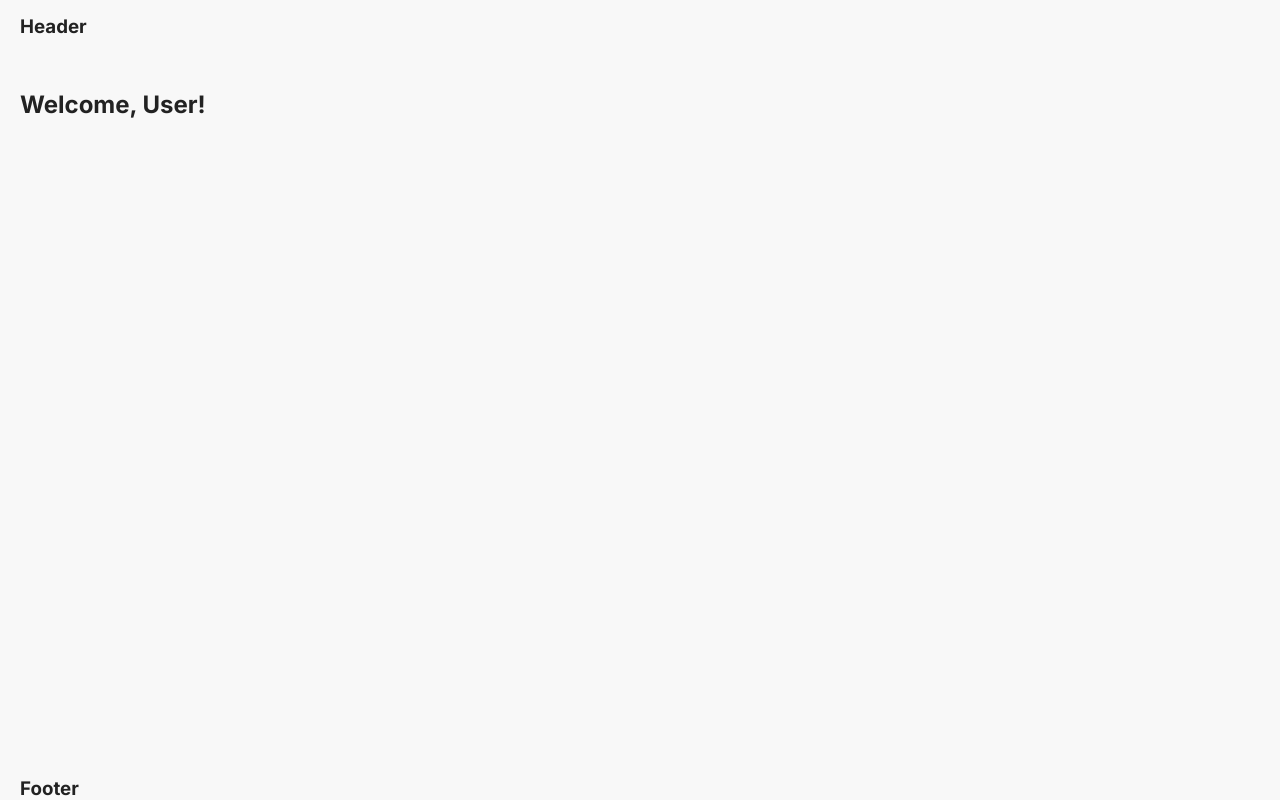
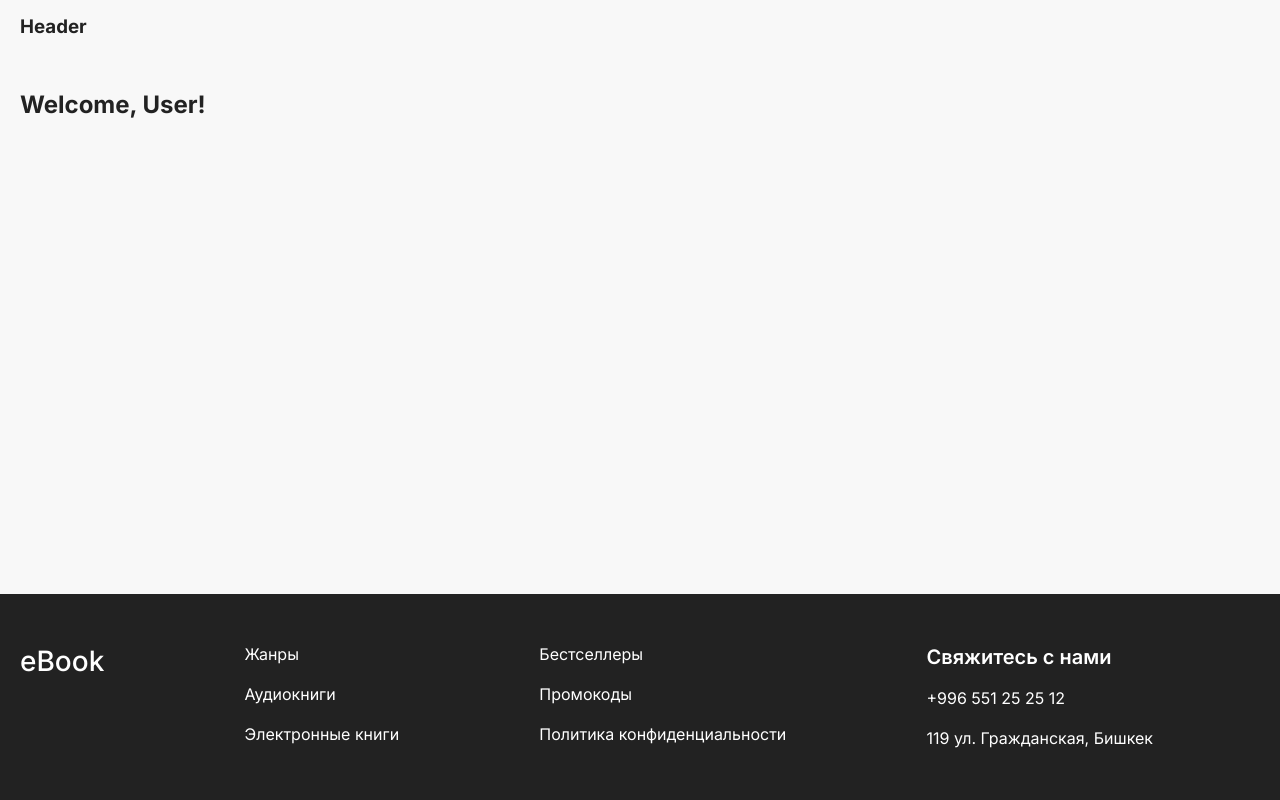
Before and after one commit to peaksoft-school/e-book-js12, a React (Vite) app: page / in a window 1280 px wide. Built offline with nearby package versions, Linux system fonts and the light colour scheme.

Commit message:
added new footer

```diff
--- a/src/pagesUser/components/layout/footer/Footer.module.scss
+++ b/src/pagesUser/components/layout/footer/Footer.module.scss
@@ -1,4 +1,85 @@
 .Footer {
+	background-color: rgb(34, 34, 34);
+	padding-block: 50px;
 	.content {
+		max-width: 1133px;
+		display: flex;
+		align-items: flex-start;
+		justify-content: space-between;
+		flex-wrap: wrap;
+		gap: 40px;
+
+		@media (max-width: 690px) {
+			flex-direction: column;
+			gap: 30px;
+		}
+
+		.logoEbook {
+			font-size: 28px;
+			font-weight: 500;
+			line-height: 34.13px;
+			text-align: left;
+			color: #ffffff;
+		}
+		.footerBoxDiv {
+			display: flex;
+			flex-direction: column;
+			justify-content: space-between;
+			gap: 18px;
+			@media (max-width: 690px) {
+				gap: 5px;
+			}
+
+			h3 {
+				color: #ffffff;
+				font-size: clamp(10px, 8vw, 20px);
+				font-weight: 600;
+				line-height: 26px;
+				text-align: left;
+			}
+			a {
+				color: #ffffff;
+				font-weight: 400;
+				line-height: 21.79px;
+				text-align: left;
+				font-size: clamp(8px, 8vw, 16px);
+			}
+		}
+		.footerBoxDivNavi {
+			display: flex;
+			flex-direction: column;
+			justify-content: space-between;
+			gap: 18px;
+			@media (max-width: 970px) {
+				width: 100%;
+				display: flex;
+				flex-direction: row;
+				align-items: center;
+				justify-content: space-between;
+			}
+			@media (max-width: 690px) {
+				display: flex;
+				flex-direction: column;
+				align-items: flex-start;
+				gap: 5px;
+			}
+			h3 {
+				color: #ffffff;
+				font-size: clamp(10px, 8vw, 20px);
+				font-weight: 600;
+				line-height: 26px;
+				text-align: left;
+				@media (max-width: 970px) {
+				}
+			}
+			a {
+				color: #ffffff;
+				font-weight: 400;
+				line-height: 21.79px;
+				text-align: left;
+				font-size: clamp(8px, 8vw, 16px);
+			}
+		}
 	}
 }
+// }
--- a/src/pagesUser/components/layout/footer/Footer.tsx
+++ b/src/pagesUser/components/layout/footer/Footer.tsx
@@ -7,7 +7,24 @@ const Footer: FC = () => {
 			<footer className={scss.Footer}>
 				<div className="container">
 					<div className={scss.content}>
-						<h3>Footer</h3>
+						<h1 className={scss.logoEbook}>eBook</h1>
+						<div className={scss.footerBoxDiv}>
+							<a href="#">Жанры</a>
+							<a href="#">Аудиокниги</a>
+							<a href="#">Электронные книги</a>
+						</div>
+						<div className={scss.footerBoxDiv}>
+							<a href="#">Бестселлеры</a>
+							<a href="#">Промокоды</a>
+							<a href="#">Политика конфиденциальности</a>
+						</div>
+						<div className={scss.footerBoxDivNavi}>
+							<h3>Свяжитесь с нами</h3>
+							<a href="https://wa.me/996551252512">+996 551 25 25 12</a>
+							<a href="https://maps.app.goo.gl/eWcmoKct934Gj6eg7">
+								119 ул. Гражданская, Бишкек
+							</a>
+						</div>
 					</div>
 				</div>
 			</footer>
--- a/src/pagesVendor/components/layout/footer/Footer.module.scss
+++ b/src/pagesVendor/components/layout/footer/Footer.module.scss
@@ -1,4 +1,57 @@
 .Footer {
+	background-color: rgb(34, 34, 34);
+	padding-block: 50px;
 	.content {
-	}
+		max-width: 1133px;
+		width: 100%;
+		display: flex;
+		align-items: center;
+		justify-content: space-between;
+		flex-wrap: wrap;
+		gap: 40px;
+
+		.firstContent{
+      display: flex;
+			flex-direction: column;
+			gap: 50px;
+			@media (max-width:527px) {
+				gap: 10px;
+			}
+		}
+		.footerBox {
+			display: flex;
+			flex-direction: column;
+			justify-content: space-between;
+			align-items: flex-start;
+			gap: 18px;
+			@media (max-width:527px) {
+				gap: 5px;
+			}
+
+			.logoeBook {
+				font-size: 28px;
+				font-weight: 500;
+				line-height: 34.13px;
+				text-align: left;
+				color: #FFFFFF;
+
+			}
+
+			h3 {
+				color: #ffffff;
+				font-size: clamp(10px, 8vw, 20px);
+				font-weight: 600;
+				line-height: 26px;
+				text-align: left;
+			}
+			a {
+				color: #ffffff;
+				font-weight: 400;
+				line-height: 21.79px;
+				text-align: left;
+				font-size: clamp(8px, 8vw, 16px);
+			}
+		}
+
 }
+}
--- a/src/pagesVendor/components/layout/footer/Footer.tsx
+++ b/src/pagesVendor/components/layout/footer/Footer.tsx
@@ -7,7 +7,17 @@ const Footer: FC = () => {
 			<footer className={scss.Footer}>
 				<div className="container">
 					<div className={scss.content}>
-						<h3>Footer</h3>
+						<div className={scss.footerBox}>
+							<div className={scss.firstContent} >
+								<div className={scss.logoeBook}>eBook</div>
+								<a href="#">Политика конфиденциальности</a>
+							</div>
+						</div>
+						<div className={scss.footerBox}>
+							<h3>Свяжитесь с нами</h3>
+							<a href="#">+996 707 123 456</a>
+							<a href="#">г. Бишкек ул. Исанова 45</a>
+						</div>
 					</div>
 				</div>
 			</footer>
```
